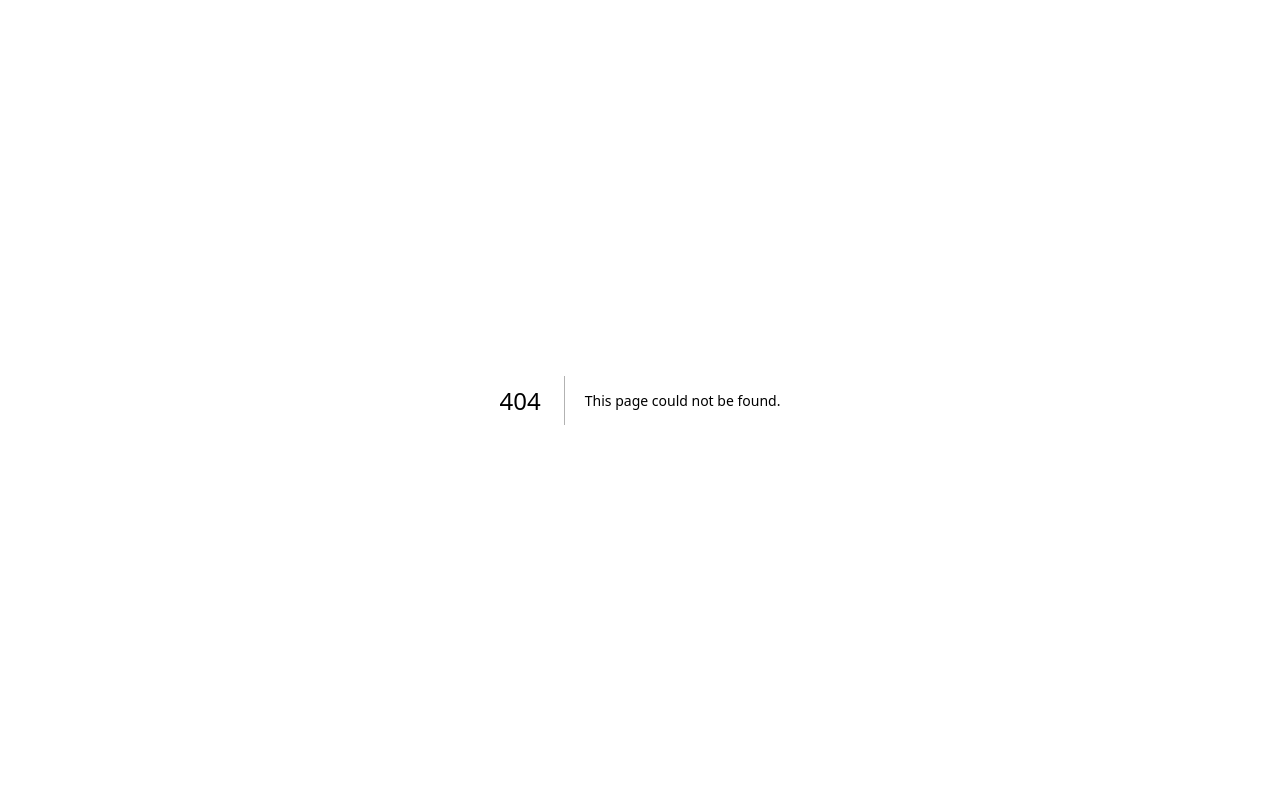
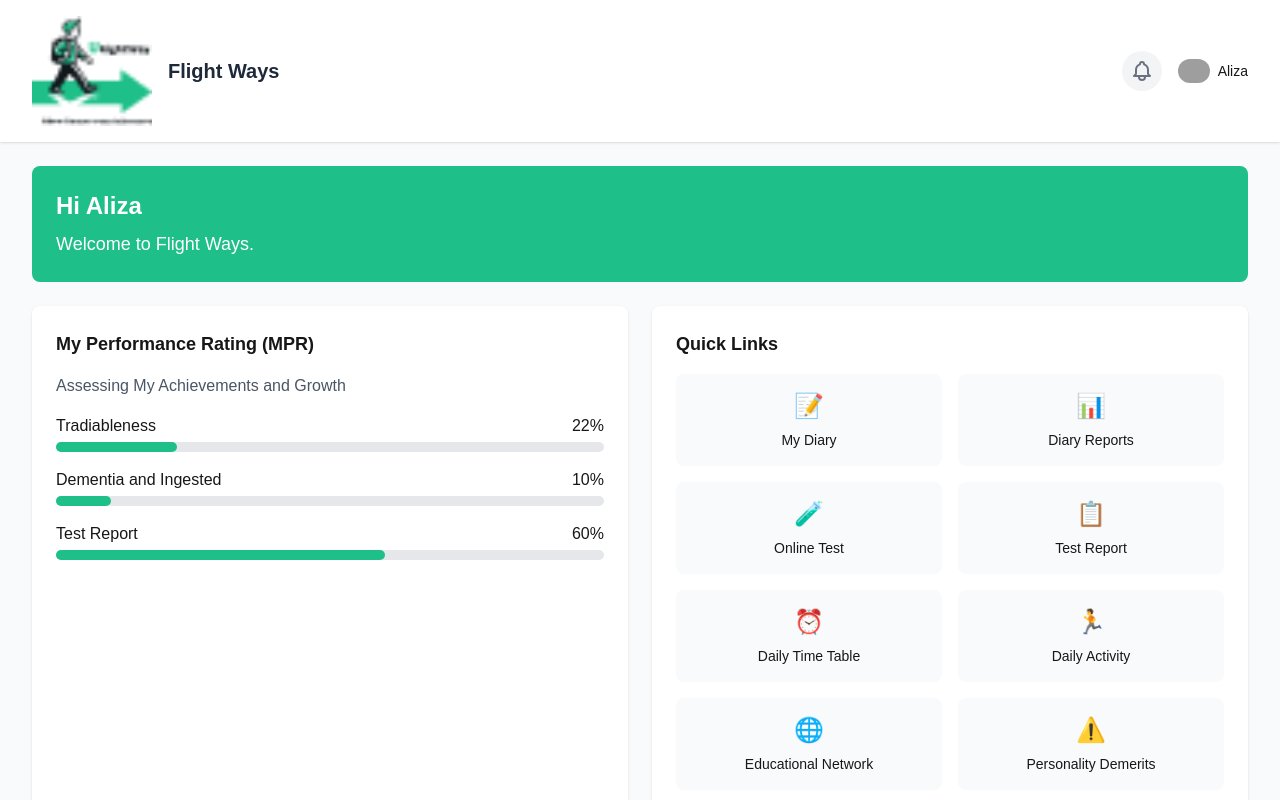
Before and after one commit to fatimamaqsood29/URightWay, a Next.js app: page /dashboard in a window 1280 px wide. Before the commit this address had no page. Shown: the top 800 px of the page. Built offline with nearby package versions, Linux system fonts and the light colour scheme; sample sign-in values are in the browser's storage; grey boxes are pictures that could not be loaded.

Commit message:
dashboard start

```diff
--- /dev/null
+++ b/app/(auth)/dashboard/layout.js
@@ -0,0 +1,26 @@
+"use client";
+// import { useAuth } from '../context/AuthContext';
+import { useAuth } from '@/app/context/AuthContext';
+import { useRouter } from 'next/navigation';
+import { useEffect } from 'react';
+
+export default function DashboardLayout({ children }) {
+  const { user, loading } = useAuth();
+  const router = useRouter();
+
+  useEffect(() => {
+    if (!loading && !user) {
+      router.push('/login');
+    }
+  }, [user, loading]);
+
+  if (loading || !user) {
+    return (
+      <div className="min-h-screen flex items-center justify-center">
+        <div className="animate-spin rounded-full h-12 w-12 border-t-2 border-b-2 border-[#1EBF89]"></div>
+      </div>
+    );
+  }
+
+  return <>{children}</>;
+}
--- /dev/null
+++ b/app/(auth)/dashboard/page.js
@@ -0,0 +1,133 @@
+"use client";
+import { useRouter } from 'next/navigation';
+import { useEffect } from 'react';
+import Image from 'next/image';
+import logo from "@/app/logo/URightWay.png";
+
+export default function Dashboard() {
+  const router = useRouter();
+
+  // In a real app, you would check authentication status here
+  useEffect(() => {
+    // If not authenticated, redirect to login
+    // const isAuthenticated = checkAuthStatus();
+    // if (!isAuthenticated) router.push('/login');
+  }, []);
+
+  return (
+    <div className="min-h-screen bg-gray-50">
+      {/* Header */}
+      <header className="bg-white shadow-sm">
+        <div className="max-w-7xl mx-auto px-4 py-4 sm:px-6 lg:px-8 flex justify-between items-center">
+          <div className="flex items-center">
+            <Image
+              src={logo}
+              alt="Flight Ways Logo"
+              width={120}
+              height={40}
+              className="mr-4"
+            />
+            <h1 className="text-xl font-semibold text-gray-800">Flight Ways</h1>
+          </div>
+          <div className="flex items-center space-x-4">
+            <button className="p-2 rounded-full bg-gray-100 hover:bg-gray-200">
+              <svg xmlns="http://www.w3.org/2000/svg" className="h-6 w-6 text-gray-500" fill="none" viewBox="0 0 24 24" stroke="currentColor">
+                <path strokeLinecap="round" strokeLinejoin="round" strokeWidth={2} d="M15 17h5l-1.405-1.405A2.032 2.032 0 0118 14.158V11a6.002 6.002 0 00-4-5.659V5a2 2 0 10-4 0v.341C7.67 6.165 6 8.388 6 11v3.159c0 .538-.214 1.055-.595 1.436L4 17h5m6 0v1a3 3 0 11-6 0v-1m6 0H9" />
+              </svg>
+            </button>
+            <div className="flex items-center">
+              <Image
+                src="/path-to-user-avatar.jpg"
+                alt="User avatar"
+                width={32}
+                height={32}
+                className="rounded-full"
+              />
+              <span className="ml-2 text-sm font-medium">Aliza</span>
+            </div>
+          </div>
+        </div>
+      </header>
+
+      {/* Main Content */}
+      <main className="max-w-7xl mx-auto px-4 py-6 sm:px-6 lg:px-8">
+        {/* Welcome Banner */}
+        <div className="bg-[#1EBF89] rounded-lg p-6 mb-6 text-white">
+          <h2 className="text-2xl font-bold mb-2">Hi Aliza</h2>
+          <p className="text-lg">Welcome to Flight Ways.</p>
+        </div>
+
+        {/* Dashboard Sections */}
+        <div className="grid grid-cols-1 md:grid-cols-2 gap-6">
+          {/* My Performance Rating */}
+          <div className="bg-white rounded-lg shadow p-6">
+            <h3 className="text-lg font-semibold mb-4">My Performance Rating (MPR)</h3>
+            <p className="text-gray-600 mb-4">Assessing My Achievements and Growth</p>
+
+            <div className="space-y-4">
+              <div>
+                <div className="flex justify-between mb-1">
+                  <span>Tradiableness</span>
+                  <span>22%</span>
+                </div>
+                <div className="w-full bg-gray-200 rounded-full h-2.5">
+                  <div className="bg-[#1EBF89] h-2.5 rounded-full" style={{width: '22%'}}></div>
+                </div>
+              </div>
+
+              <div>
+                <div className="flex justify-between mb-1">
+                  <span>Dementia and Ingested</span>
+                  <span>10%</span>
+                </div>
+                <div className="w-full bg-gray-200 rounded-full h-2.5">
+                  <div className="bg-[#1EBF89] h-2.5 rounded-full" style={{width: '10%'}}></div>
+                </div>
+              </div>
+
+              <div>
+                <div className="flex justify-between mb-1">
+                  <span>Test Report</span>
+                  <span>60%</span>
+                </div>
+                <div className="w-full bg-gray-200 rounded-full h-2.5">
+                  <div className="bg-[#1EBF89] h-2.5 rounded-full" style={{width: '60%'}}></div>
+                </div>
+              </div>
+            </div>
+          </div>
+
+          {/* Quick Links */}
+          <div className="bg-white rounded-lg shadow p-6">
+            <h3 className="text-lg font-semibold mb-4">Quick Links</h3>
+            <div className="grid grid-cols-2 gap-4">
+              <DashboardButton icon="📝" text="My Diary" />
+              <DashboardButton icon="📊" text="Diary Reports" />
+              <DashboardButton icon="🧪" text="Online Test" />
+              <DashboardButton icon="📋" text="Test Report" />
+              <DashboardButton icon="⏰" text="Daily Time Table" />
+              <DashboardButton icon="🏃" text="Daily Activity" />
+              <DashboardButton icon="🌐" text="Educational Network" />
+              <DashboardButton icon="⚠️" text="Personality Demerits" />
+              <DashboardButton icon="🏆" text="Prizes" />
+              <DashboardButton icon="🎬" text="Motivational Video" />
+              <DashboardButton icon="⬆️" text="Upload Video" />
+              <DashboardButton icon="💬" text="Chat Room" />
+              <DashboardButton icon="📣" text="Complaint & Suggestions" />
+              <DashboardButton icon="👥" text="Invite Friends" />
+            </div>
+          </div>
+        </div>
+      </main>
+    </div>
+  );
+}
+
+function DashboardButton({ icon, text }) {
+  return (
+    <button className="flex flex-col items-center justify-center p-4 bg-gray-50 hover:bg-gray-100 rounded-lg transition-colors">
+      <span className="text-2xl mb-2">{icon}</span>
+      <span className="text-sm text-center">{text}</span>
+    </button>
+  );
+}
--- a/app/(auth)/login/page.js
+++ b/app/(auth)/login/page.js
@@ -1,5 +1,7 @@
 "use client";
 import { useState } from 'react';
+import { useAuth } from '@/app/context/AuthContext';
+import { useRouter } from 'next/navigation';
 import Head from 'next/head';
 import Image from 'next/image';
 import Link from 'next/link';
@@ -12,6 +14,11 @@ export default function Login() {
     email: '',
     password: ''
   });
+  const [error, setError] = useState('');
+  const [isLoading, setIsLoading] = useState(false);
+
+  const { login } = useAuth();
+  const router = useRouter();
 
   const handleInputChange = (e) => {
     const { name, value } = e.target;
@@ -19,12 +26,28 @@ export default function Login() {
       ...prev,
       [name]: value
     }));
+    setError(''); // Clear error when user types
   };
 
-  const handleSubmit = (e) => {
+  const handleSubmit = async (e) => {
     e.preventDefault();
-    // Handle login logic here
-    console.log('Form submitted:', formData);
+    setIsLoading(true);
+    setError('');
+
+    try {
+      const result = await login(formData.email, formData.password);
+
+      if (result.success) {
+        router.push('/dashboard');
+      } else {
+        setError(result.error || 'Login failed. Please try again.');
+      }
+    } catch (err) {
+      setError('An unexpected error occurred. Please try again.');
+      console.error('Login error:', err);
+    } finally {
+      setIsLoading(false);
+    }
   };
 
   return (
@@ -96,6 +119,12 @@ export default function Login() {
             <h1 className="text-2xl font-bold text-center mb-2">Welcome to U Right Way</h1>
             <p className="text-gray-600 text-center mb-8">Login to continue the app.</p>
 
+            {error && (
+              <div className="mb-4 p-3 bg-red-100 text-red-700 rounded-md text-sm">
+                {error}
+              </div>
+            )}
+
             <form onSubmit={handleSubmit} className="space-y-4">
               <div>
                 <label htmlFor="email" className="block text-sm font-medium text-gray-700 mb-1">
@@ -150,9 +179,12 @@ export default function Login() {
               <div className="pt-2">
                 <button
                   type="submit"
-                  className="w-full bg-[#1EBF89] text-white py-3 px-4 rounded-md hover:bg-[#18a678] focus:outline-none focus:ring-2 focus:ring-[#1EBF89] focus:ring-offset-2 font-medium transition-colors"
+                  disabled={isLoading}
+                  className={`w-full bg-[#1EBF89] text-white py-3 px-4 rounded-md hover:bg-[#18a678] focus:outline-none focus:ring-2 focus:ring-[#1EBF89] focus:ring-offset-2 font-medium transition-colors ${
+                    isLoading ? 'opacity-70 cursor-not-allowed' : ''
+                  }`}
                 >
-                  Log in
+                  {isLoading ? 'Logging in...' : 'Log in'}
                 </button>
               </div>
 
--- /dev/null
+++ b/app/context/AuthContext.js
@@ -0,0 +1,79 @@
+"use client";
+import { createContext, useContext, useState, useEffect } from 'react';
+import { useRouter } from 'next/navigation';
+
+const AuthContext = createContext();
+
+export function AuthProvider({ children }) {
+  const [user, setUser] = useState(null);
+  const [loading, setLoading] = useState(true);
+  const router = useRouter();
+
+  useEffect(() => {
+    // Check for existing auth state when app loads
+    const checkAuth = async () => {
+      try {
+        // In a real app, you would verify a token here
+        const storedUser = localStorage.getItem('user');
+        if (storedUser) {
+          setUser(JSON.parse(storedUser));
+        }
+      } catch (error) {
+        console.error('Auth check failed:', error);
+      } finally {
+        setLoading(false);
+      }
+    };
+
+    checkAuth();
+  }, []);
+
+  const login = async (email, password) => {
+    try {
+      // In a real app, you would call your API here
+      // const response = await fetch('/api/login', { method: 'POST', body: JSON.stringify({ email, password }) });
+      // const userData = await response.json();
+
+      // Mock response for demonstration
+      const userData = {
+        email,
+        name: "Aliza",
+        role: "parent" // or "student" based on your login form
+      };
+
+      setUser(userData);
+      localStorage.setItem('user', JSON.stringify(userData));
+      return { success: true };
+    } catch (error) {
+      console.error('Login failed:', error);
+      return { success: false, error: error.message };
+    }
+  };
+
+  const logout = () => {
+    setUser(null);
+    localStorage.removeItem('user');
+    router.push('/login');
+  };
+
+  const value = {
+    user,
+    loading,
+    login,
+    logout
+  };
+
+  return (
+    <AuthContext.Provider value={value}>
+      {children}
+    </AuthContext.Provider>
+  );
+}
+
+export function useAuth() {
+  const context = useContext(AuthContext);
+  if (context === undefined) {
+    throw new Error('useAuth must be used within an AuthProvider');
+  }
+  return context;
+}
--- a/app/layout.js
+++ b/app/layout.js
@@ -1,28 +1,19 @@
-import { Geist, Geist_Mono } from "next/font/google";
+import { GeistSans, GeistMono } from 'geist/font'; // Correct import path
+import { AuthProvider } from './context/AuthContext';
 import "./globals.css";
 
-const geistSans = Geist({
-  variable: "--font-geist-sans",
-  subsets: ["latin"],
-});
-
-const geistMono = Geist_Mono({
-  variable: "--font-geist-mono",
-  subsets: ["latin"],
-});
-
 export const metadata = {
-  title: "Create Next App",
-  description: "Generated by create next app",
+  title: "U Right Way",
+  description: "Educational platform for students and parents",
 };
 
 export default function RootLayout({ children }) {
   return (
-    <html lang="en">
-      <body
-        className={`${geistSans.variable} ${geistMono.variable} antialiased`}
-      >
-        {children}
+    <html lang="en" className={`${GeistSans.variable} ${GeistMono.variable}`}>
+      <body className="antialiased">
+        <AuthProvider>
+          {children}
+        </AuthProvider>
       </body>
     </html>
   );
--- a/package.json
+++ b/package.json
@@ -11,7 +11,9 @@
   "dependencies": {
     "@emotion/react": "^11.14.0",
     "@emotion/styled": "^11.14.0",
-    "@mui/material": "^7.0.0",
+    "@mui/icons-material": "^7.0.1",
+    "@mui/material": "^7.0.1",
+    "geist": "^1.3.1",
     "lucide-react": "^0.485.0",
     "next": "15.2.4",
     "react": "^19.0.0",
```
Also changed, not shown: 1 other file (tests, documents, lock files or other folders).
